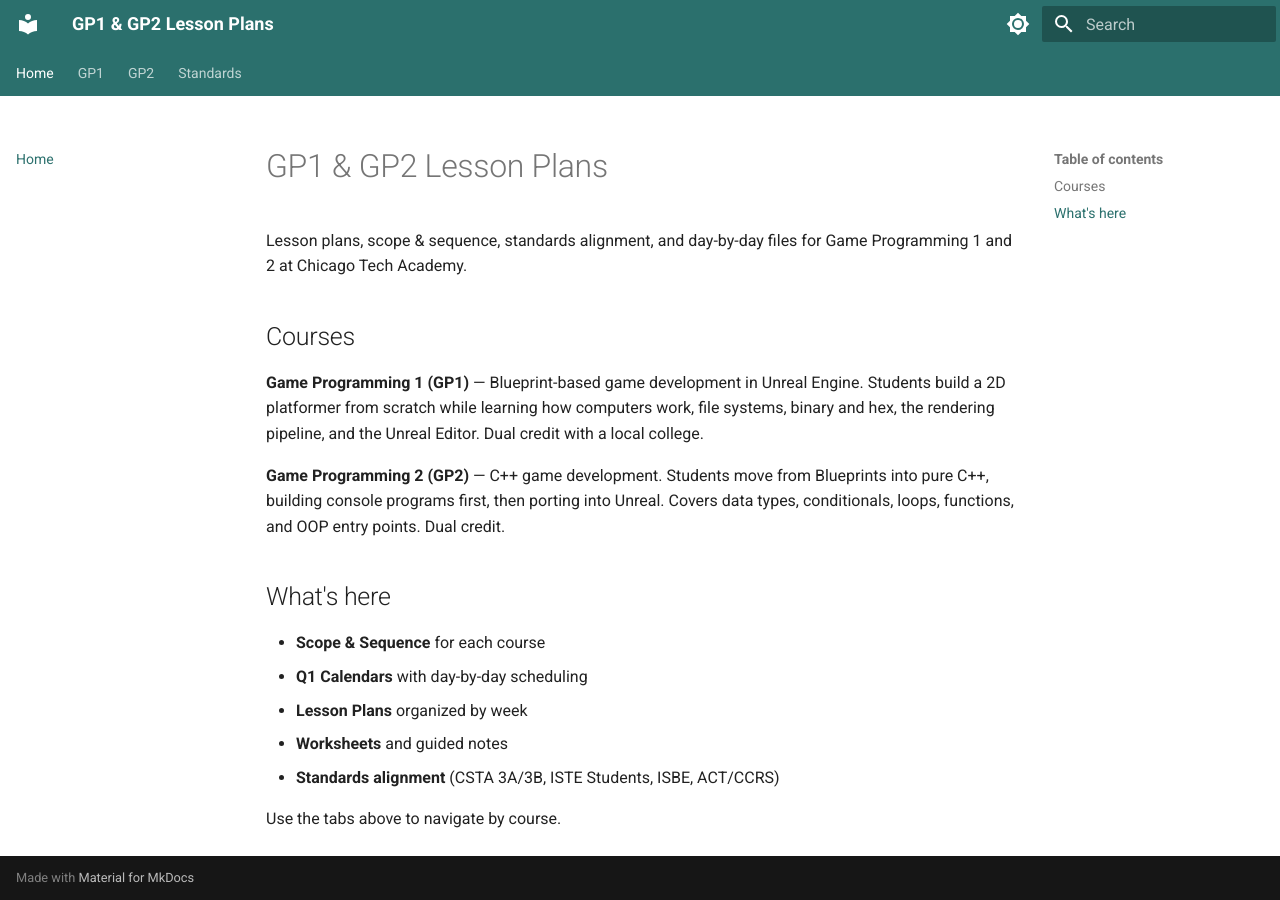
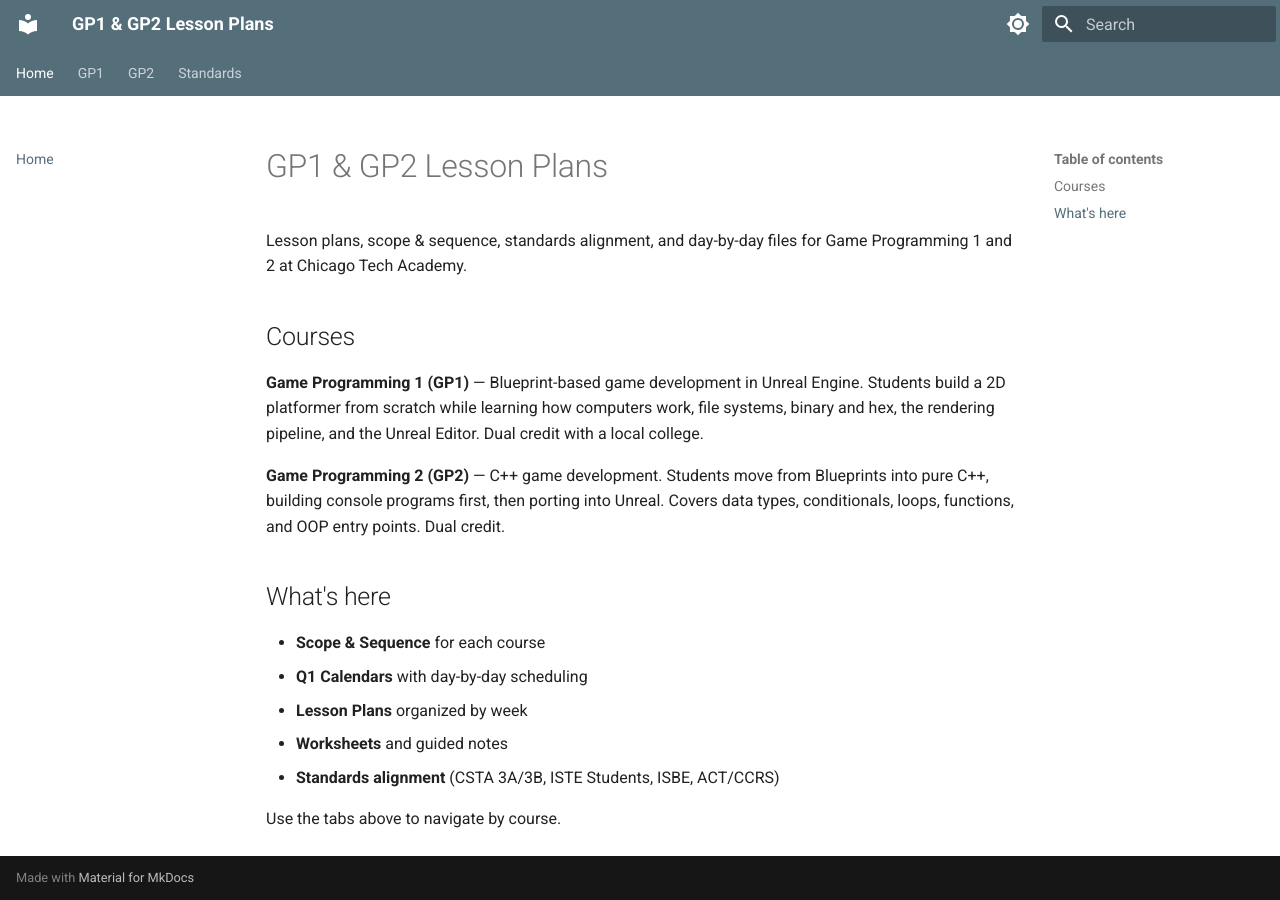
Before and after one commit to whiskethy/GP1_and_2_Lesson_plans, an MkDocs documentation site: the page built from docs/index.md, in a window 1280 px wide. Built offline with MkDocs 1.6.1 and Material for MkDocs 9.7.7, drawn with Linux system fonts in a browser that asks for light colours.

Commit message:
Swap GP2/Standards colors, add neutral gray home page

```diff
--- a/docs/javascripts/section-theme.js
+++ b/docs/javascripts/section-theme.js
@@ -8,7 +8,16 @@ document.addEventListener("DOMContentLoaded", function() {
 
   // Determine section from URL path
   if (path.indexOf("/GP2/") !== -1 || path.indexOf("/GP2%20") !== -1) {
-    // GP2: deep purple
+    // GP2: warm amber/rust
+    colors = {
+      '--md-primary-fg-color': '#b5542a',
+      '--md-primary-fg-color--light': '#d4713e',
+      '--md-primary-fg-color--dark': '#8e3f1a',
+      '--md-accent-fg-color': '#d4713e',
+      '--md-accent-fg-color--light': '#e8935f'
+    };
+  } else if (path.indexOf("/Standards/") !== -1 || path.indexOf("/Standards%20") !== -1) {
+    // Standards: deep purple
     colors = {
       '--md-primary-fg-color': '#5c3d8f',
       '--md-primary-fg-color--light': '#7b5fbf',
@@ -16,14 +25,14 @@ document.addEventListener("DOMContentLoaded", function() {
       '--md-accent-fg-color': '#7b5fbf',
       '--md-accent-fg-color--light': '#9b82d4'
     };
-  } else if (path.indexOf("/Standards/") !== -1 || path.indexOf("/Standards%20") !== -1) {
-    // Standards: warm amber/rust
+  } else if (path === "/" || path.endsWith("/GP1_and_2_Lesson_plans/") || path.endsWith("/GP1_and_2_Lesson_plans/index.html") || path.endsWith("/index.html") && path.indexOf("/SY27") === -1 && path.indexOf("/Standards") === -1) {
+    // Home page: neutral gray
     colors = {
-      '--md-primary-fg-color': '#b5542a',
-      '--md-primary-fg-color--light': '#d4713e',
-      '--md-primary-fg-color--dark': '#8e3f1a',
-      '--md-accent-fg-color': '#d4713e',
-      '--md-accent-fg-color--light': '#e8935f'
+      '--md-primary-fg-color': '#546e7a',
+      '--md-primary-fg-color--light': '#78909c',
+      '--md-primary-fg-color--dark': '#37474f',
+      '--md-accent-fg-color': '#78909c',
+      '--md-accent-fg-color--light': '#90a4ae'
     };
   } else {
     // GP1 (default): teal
@@ -45,6 +54,7 @@ document.addEventListener("DOMContentLoaded", function() {
   // Also set data-section for any CSS that needs it
   var section = path.indexOf("/GP2/") !== -1 || path.indexOf("/GP2%20") !== -1 ? 'gp2'
     : path.indexOf("/Standards/") !== -1 ? 'standards'
+    : path === "/" || path.endsWith("/GP1_and_2_Lesson_plans/") || path.endsWith("/GP1_and_2_Lesson_plans/index.html") ? 'home'
     : 'gp1';
   root.setAttribute('data-section', section);
 });
--- a/docs/stylesheets/extra.css
+++ b/docs/stylesheets/extra.css
@@ -1,9 +1,9 @@
 :root {
-  --md-primary-fg-color: #2b706d;
-  --md-primary-fg-color--light: #3a918d;
-  --md-primary-fg-color--dark: #1e5452;
-  --md-accent-fg-color: #3a918d;
-  --md-accent-fg-color--light: #4fb0ab;
+  --md-primary-fg-color: #546e7a;
+  --md-primary-fg-color--light: #78909c;
+  --md-primary-fg-color--dark: #37474f;
+  --md-accent-fg-color: #78909c;
+  --md-accent-fg-color--light: #90a4ae;
 }
 
 /* === Wider content area === */
@@ -38,19 +38,20 @@ h5 {
 }
 
 /* === Section color overrides (set by JS) === */
-/* GP1 teal (default, no override needed) */
 
-/* GP2 purple */
-[data-section="gp2"] {
-  --md-primary-fg-color: #5c3d8f;
-  --md-primary-fg-color--light: #7b5fbf;
-  --md-primary-fg-color--dark: #422c68;
-  --md-accent-fg-color: #7b5fbf;
-  --md-accent-fg-color--light: #9b82d4;
+/* Home: neutral gray (default above) */
+
+/* GP1 teal */
+[data-section="gp1"] {
+  --md-primary-fg-color: #2b706d;
+  --md-primary-fg-color--light: #3a918d;
+  --md-primary-fg-color--dark: #1e5452;
+  --md-accent-fg-color: #3a918d;
+  --md-accent-fg-color--light: #4fb0ab;
 }
 
-/* Standards amber/rust */
-[data-section="standards"] {
+/* GP2: warm amber/rust */
+[data-section="gp2"] {
   --md-primary-fg-color: #b5542a;
   --md-primary-fg-color--light: #d4713e;
   --md-primary-fg-color--dark: #8e3f1a;
@@ -58,11 +59,11 @@ h5 {
   --md-accent-fg-color--light: #e8935f;
 }
 
-/* GP1 teal explicit */
-[data-section="gp1"] {
-  --md-primary-fg-color: #2b706d;
-  --md-primary-fg-color--light: #3a918d;
-  --md-primary-fg-color--dark: #1e5452;
-  --md-accent-fg-color: #3a918d;
-  --md-accent-fg-color--light: #4fb0ab;
+/* Standards: deep purple */
+[data-section="standards"] {
+  --md-primary-fg-color: #5c3d8f;
+  --md-primary-fg-color--light: #7b5fbf;
+  --md-primary-fg-color--dark: #422c68;
+  --md-accent-fg-color: #7b5fbf;
+  --md-accent-fg-color--light: #9b82d4;
 }
```
